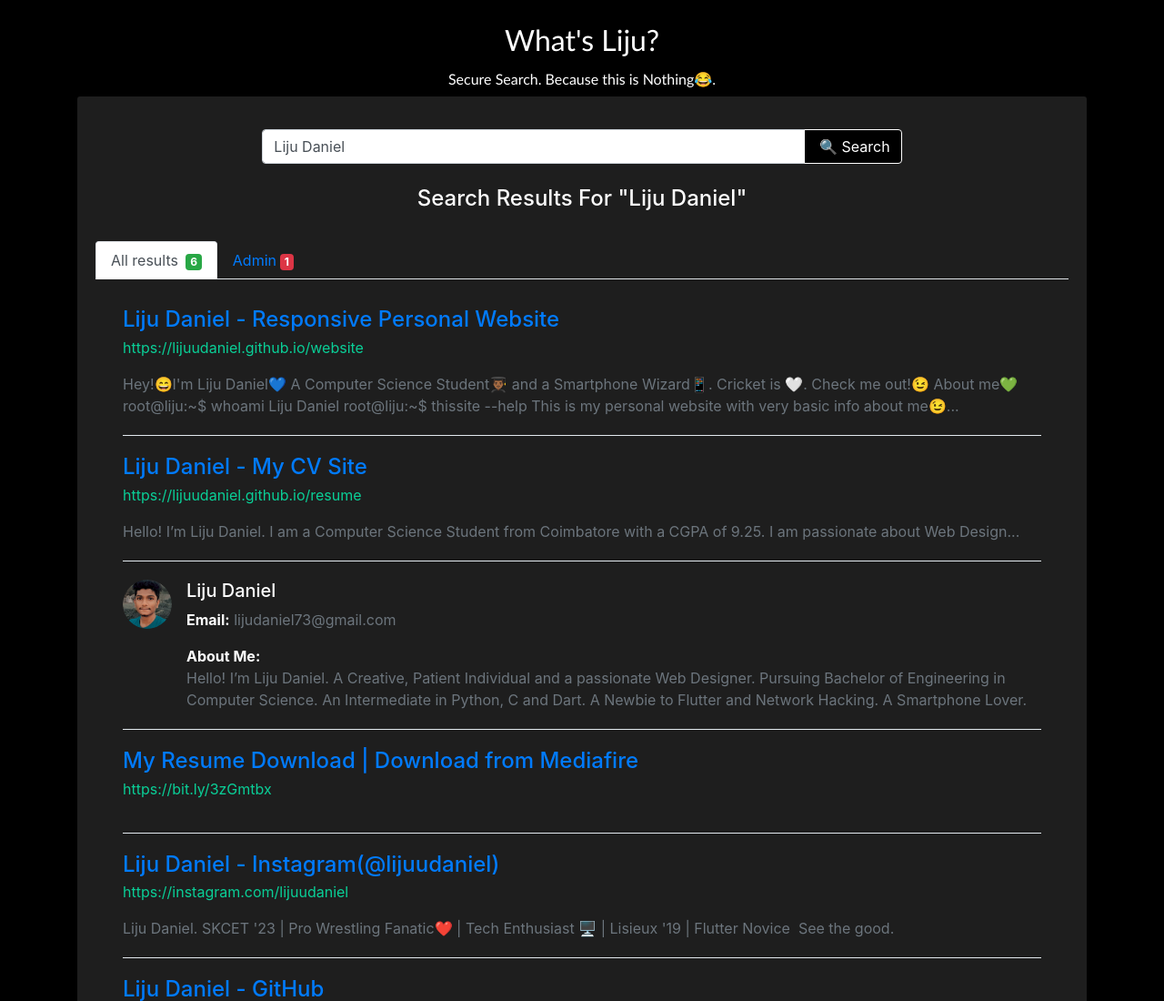
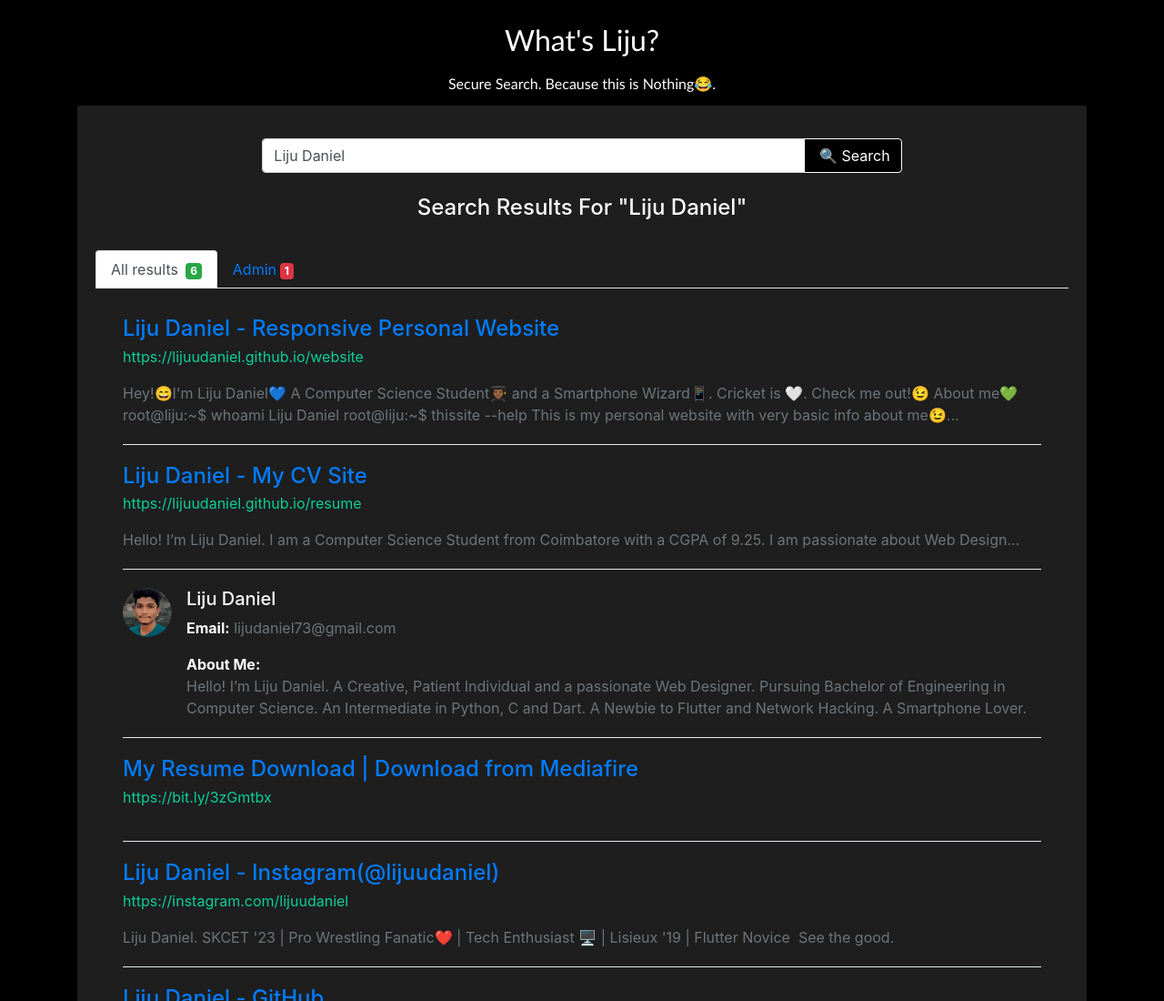
Before and after one commit to lijuudaniel/search, a plain HTML site: page index.html in a window 1280 px wide. Shown: the top 1100 px of the page at 91% size. Drawn offline with nearby package versions, Linux system fonts and the light colour scheme.

Commit message:
Update index.html

```diff
--- a/index.html
+++ b/index.html
@@ -153,7 +153,7 @@ p.tagline{
   font-family: candara;
   text-align: center;
   font-size: 100%;
-  line-height: 0.4
+  line-height: 1.0
 
 }
 
```
